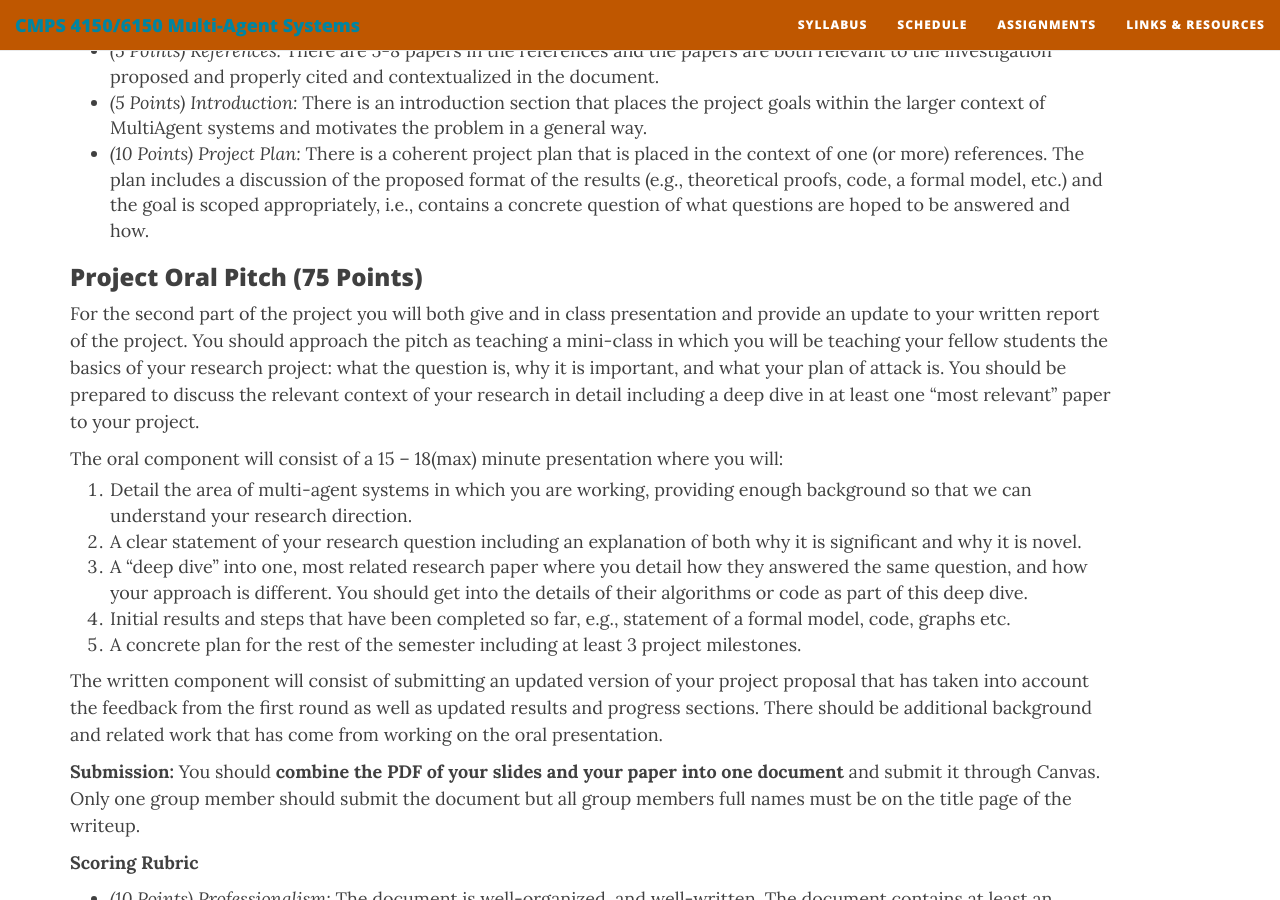
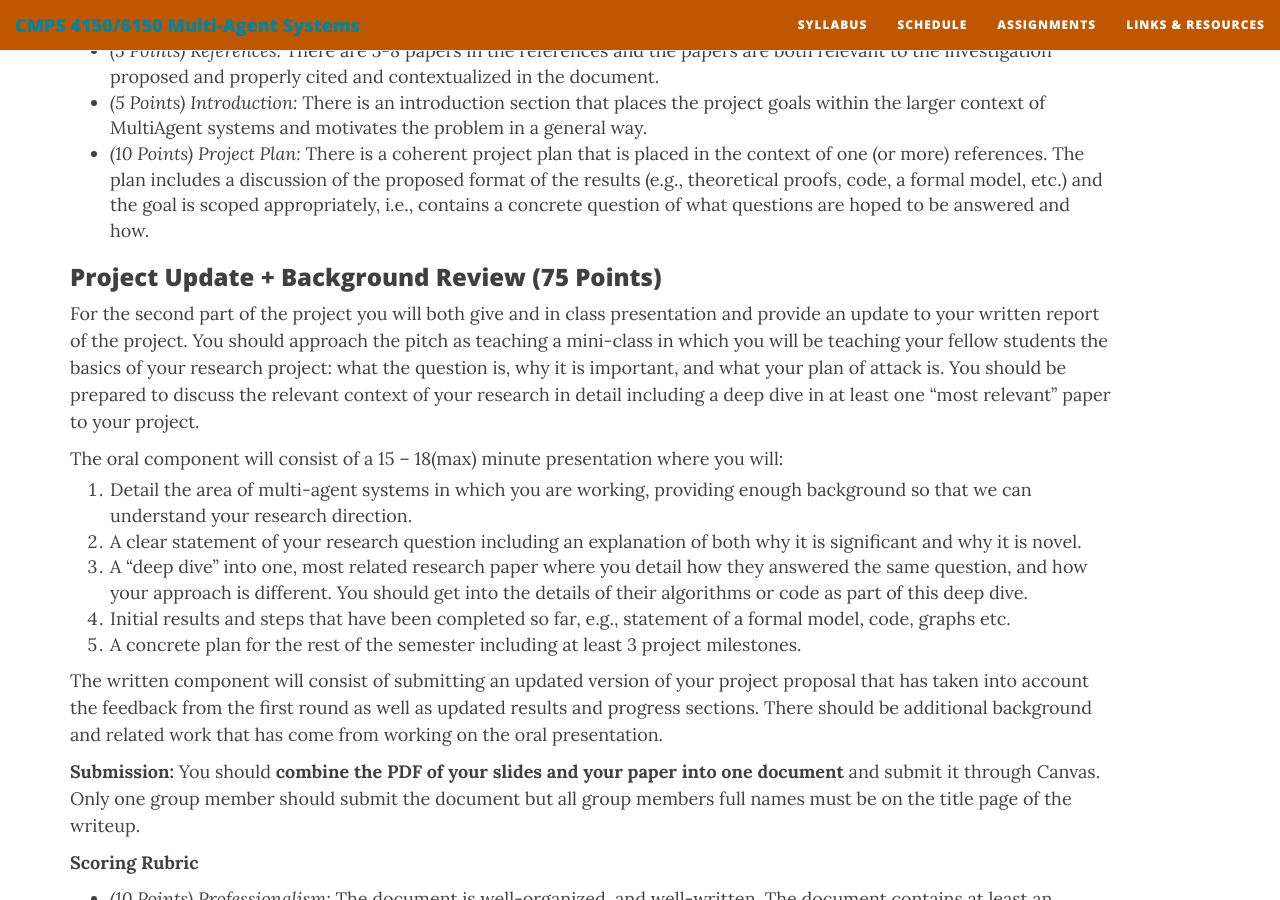
Before and after one commit to nmattei/cmps4150, a Jekyll site: the page built from assignments.md, in a window 1280 px wide and 900 px high, scrolled down 1831 px. Built offline with Jekyll 4.4.1, drawn with Linux system fonts in a browser that asks for light colours; nearby versions of some CDN libraries.

Commit message:
update name

```diff
--- a/assignments.md
+++ b/assignments.md
@@ -51,7 +51,7 @@ It is important to make sure that all writing occurs in this document so that th
 * *(5 Points) Introduction:* There is an introduction section that places the project goals within the larger context of MultiAgent systems and motivates the problem in a general way.
 * *(10 Points) Project Plan:* There is a coherent project plan that is placed in the context of one (or more) references. The plan includes a discussion of the proposed format of the results (e.g., theoretical proofs, code, a formal model, etc.) and the goal is scoped appropriately, i.e., contains a concrete question of what questions are hoped to be answered and how.
 
-### Project Oral Pitch (75 Points)
+### Project Update + Background Review (75 Points)
 
 For the second part of the project you will both give and in class presentation and provide an update to your written report of the project. You should approach the pitch as teaching a mini-class in which you will be teaching your fellow students the basics of your research project: what the question is, why it is important, and what your plan of attack is. You should be prepared to discuss the relevant context of your research in detail including a deep dive in at least one "most relevant" paper to your project.
 
```
